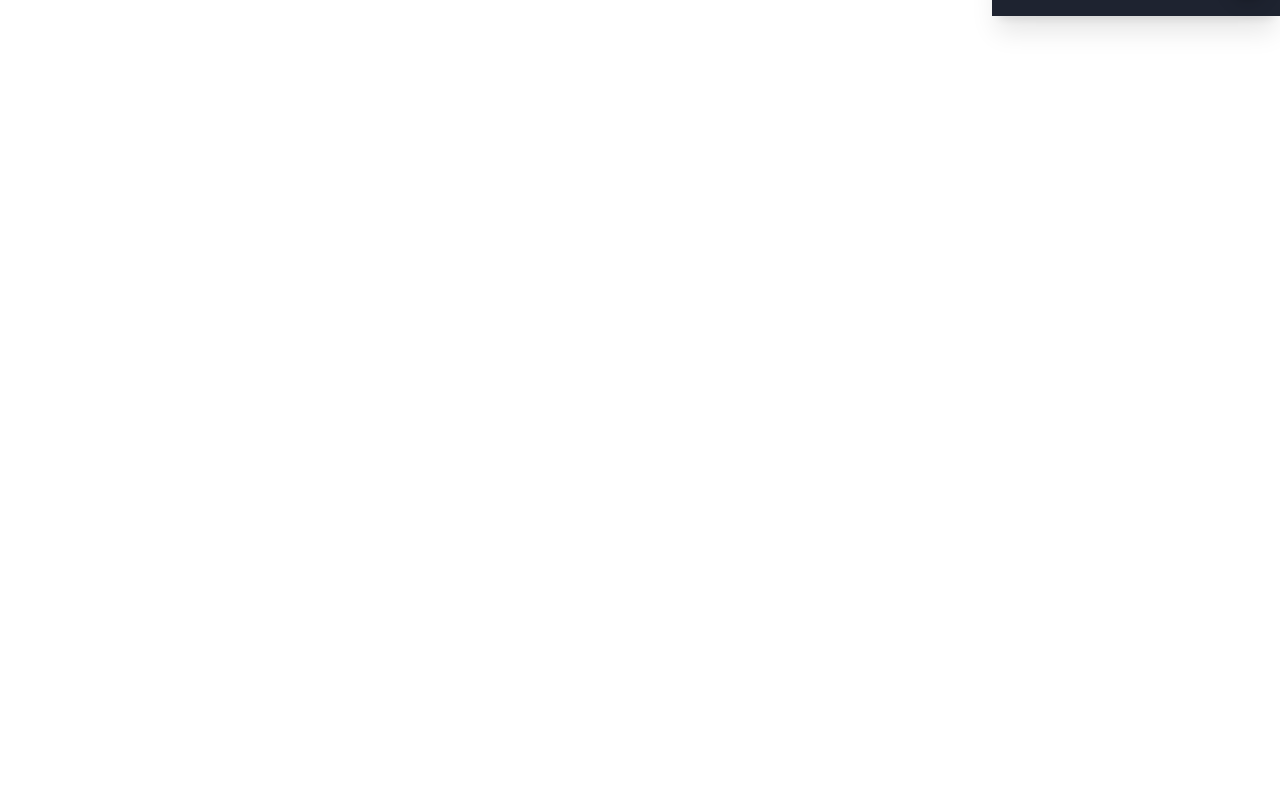
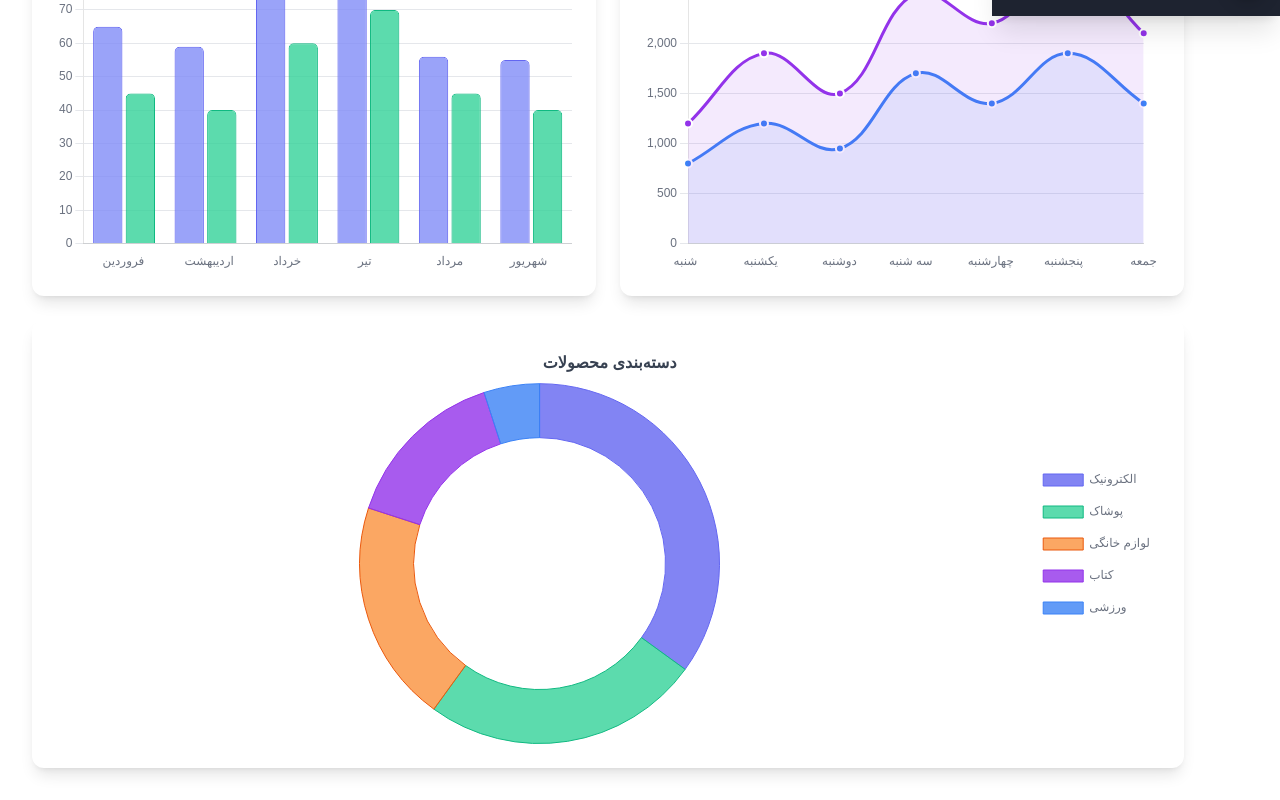
Before and after one commit to Mohammadrafi10/Admin-Panel, a React (Create React App) app: page / in a window 1280 px wide. Shown: the part 784-1584 px from the top of the page. Before the commit the page ends 800 px from the top, so only its background shows below. Built offline with nearby package versions, Linux system fonts and the light colour scheme.

Commit message:
Enhance Content component by integrating BarChart and DoughnutChart; update output.css with new color and margin utility classes for improved layout and responsiveness.

```diff
--- a/public/output.css
+++ b/public/output.css
@@ -43,6 +43,7 @@
     --color-purple-500: oklch(62.7% 0.265 303.9);
     --color-purple-600: oklch(55.8% 0.288 302.321);
     --color-purple-700: oklch(49.6% 0.265 301.924);
+    --color-pink-100: oklch(94.8% 0.028 342.258);
     --color-pink-400: oklch(71.8% 0.202 349.761);
     --color-pink-500: oklch(65.6% 0.241 354.308);
     --color-pink-600: oklch(59.2% 0.249 0.584);
@@ -381,11 +382,17 @@
   .mx-auto {
     margin-inline: auto;
   }
+  .mt-1 {
+    margin-top: calc(var(--spacing) * 1);
+  }
   .mt-6 {
     margin-top: calc(var(--spacing) * 6);
   }
   .mt-8 {
     margin-top: calc(var(--spacing) * 8);
+  }
+  .mt-14 {
+    margin-top: calc(var(--spacing) * 14);
   }
   .mt-16 {
     margin-top: calc(var(--spacing) * 16);
@@ -849,6 +856,9 @@
       background-color: color-mix(in oklab, var(--color-indigo-500) 30%, transparent);
     }
   }
+  .bg-pink-100 {
+    background-color: var(--color-pink-100);
+  }
   .bg-purple-100 {
     background-color: var(--color-purple-100);
   }
@@ -1804,6 +1814,11 @@
   .active\:scale-\[0\.98\] {
     &:active {
       scale: 0.98;
+    }
+  }
+  .sm\:grid-cols-1 {
+    @media (width >= 40rem) {
+      grid-template-columns: repeat(1, minmax(0, 1fr));
     }
   }
   .sm\:px-3 {
@@ -1852,6 +1867,11 @@
       }
     }
   }
+  .lg\:col-span-2 {
+    @media (width >= 64rem) {
+      grid-column: span 2 / span 2;
+    }
+  }
   .lg\:flex {
     @media (width >= 64rem) {
       display: flex;
@@ -1870,6 +1890,11 @@
   .lg\:w-\[55\%\] {
     @media (width >= 64rem) {
       width: 55%;
+    }
+  }
+  .lg\:grid-cols-2 {
+    @media (width >= 64rem) {
+      grid-template-columns: repeat(2, minmax(0, 1fr));
     }
   }
   .lg\:grid-cols-3 {
--- /dev/null
+++ b/src/charts/dashboardCharts/BarChart.js
@@ -0,0 +1,108 @@
+import React from "react";
+import {
+  Chart as ChartJS,
+  CategoryScale,
+  LinearScale,
+  BarElement,
+  Title,
+  Tooltip,
+  Legend,
+} from "chart.js";
+import { Bar } from "react-chartjs-2";
+
+ChartJS.register(
+  CategoryScale,
+  LinearScale,
+  BarElement,
+  Title,
+  Tooltip,
+  Legend
+);
+
+const options = {
+  responsive: true,
+  maintainAspectRatio: false,
+  plugins: {
+    legend: {
+      position: "top",
+      labels: {
+        font: {
+          size: 12,
+          family: "'Vazirmatn', sans-serif",
+        },
+        color: "#6B7280",
+      },
+    },
+    title: {
+      display: true,
+      text: "Monthly Sales Overview",
+      font: {
+        size: 16,
+        family: "'Vazirmatn', sans-serif",
+        weight: "bold",
+      },
+      color: "#374151",
+    },
+  },
+  scales: {
+    y: {
+      beginAtZero: true,
+      grid: {
+        color: "#E5E7EB",
+      },
+      ticks: {
+        font: {
+          family: "'Vazirmatn', sans-serif",
+        },
+        color: "#6B7280",
+      },
+    },
+    x: {
+      grid: {
+        display: false,
+      },
+      ticks: {
+        font: {
+          family: "'Vazirmatn', sans-serif",
+        },
+        color: "#6B7280",
+      },
+    },
+  },
+};
+
+const data = {
+  labels: ["فروردین", "اردیبهشت", "خرداد", "تیر", "مرداد", "شهریور"],
+  datasets: [
+    {
+      label: "فروش محصولات",
+      data: [65, 59, 80, 81, 56, 55],
+      backgroundColor: "rgba(129, 140, 248, 0.8)",
+      borderColor: "rgb(99, 102, 241)",
+      borderWidth: 1,
+      borderRadius: 5,
+      hoverBackgroundColor: "rgb(99, 102, 241)",
+    },
+    {
+      label: "سود خالص",
+      data: [45, 40, 60, 70, 45, 40],
+      backgroundColor: "rgba(52, 211, 153, 0.8)",
+      borderColor: "rgb(16, 185, 129)",
+      borderWidth: 1,
+      borderRadius: 5,
+      hoverBackgroundColor: "rgb(16, 185, 129)",
+    },
+  ],
+};
+
+function BarChart() {
+  return (
+    <div className="bg-white dark:bg-gray-800 p-6 rounded-xl shadow-lg">
+      <div className="h-[400px]">
+        <Bar options={options} data={data} />
+      </div>
+    </div>
+  );
+}
+
+export default BarChart;
--- /dev/null
+++ b/src/charts/dashboardCharts/DoughnutChart.js
@@ -0,0 +1,71 @@
+import React from "react";
+import { Chart as ChartJS, ArcElement, Tooltip, Legend } from "chart.js";
+import { Doughnut } from "react-chartjs-2";
+
+ChartJS.register(ArcElement, Tooltip, Legend);
+
+const options = {
+  responsive: true,
+  maintainAspectRatio: false,
+  plugins: {
+    legend: {
+      position: "right",
+      labels: {
+        font: {
+          size: 12,
+          family: "'Vazirmatn', sans-serif",
+        },
+        color: "#6B7280",
+        padding: 20,
+      },
+    },
+    title: {
+      display: true,
+      text: "دسته‌بندی محصولات",
+      font: {
+        size: 16,
+        family: "'Vazirmatn', sans-serif",
+        weight: "bold",
+      },
+      color: "#374151",
+    },
+  },
+  cutout: "70%",
+};
+
+const data = {
+  labels: ["الکترونیک", "پوشاک", "لوازم خانگی", "کتاب", "ورزشی"],
+  datasets: [
+    {
+      data: [35, 25, 20, 15, 5],
+      backgroundColor: [
+        "rgba(99, 102, 241, 0.8)",
+        "rgba(52, 211, 153, 0.8)",
+        "rgba(251, 146, 60, 0.8)",
+        "rgba(147, 51, 234, 0.8)",
+        "rgba(59, 130, 246, 0.8)",
+      ],
+      borderColor: [
+        "rgb(99, 102, 241)",
+        "rgb(16, 185, 129)",
+        "rgb(234, 88, 12)",
+        "rgb(147, 51, 234)",
+        "rgb(59, 130, 246)",
+      ],
+      borderWidth: 1,
+      hoverOffset: 4,
+    },
+  ],
+};
+
+function DoughnutChart() {
+  return (
+    <div className="bg-white dark:bg-gray-800 p-6 rounded-xl shadow-lg">
+      <div className="h-[400px]">
+        <Doughnut options={options} data={data} />
+      </div>
+    </div>
+  );
+}
+
+export default DoughnutChart;
--- /dev/null
+++ b/src/charts/dashboardCharts/LineChart.js
@@ -0,0 +1,128 @@
+import React from "react";
+import {
+  Chart as ChartJS,
+  CategoryScale,
+  LinearScale,
+  PointElement,
+  LineElement,
+  Title,
+  Tooltip,
+  Legend,
+  Filler,
+} from "chart.js";
+import { Line } from "react-chartjs-2";
+
+ChartJS.register(
+  CategoryScale,
+  LinearScale,
+  PointElement,
+  LineElement,
+  Title,
+  Tooltip,
+  Legend,
+  Filler
+);
+
+const options = {
+  responsive: true,
+  maintainAspectRatio: false,
+  plugins: {
+    legend: {
+      position: "top",
+      labels: {
+        font: {
+          size: 12,
+          family: "'Vazirmatn', sans-serif",
+        },
+        color: "#6B7280",
+      },
+    },
+    title: {
+      display: true,
+      text: "بازدید کنندگان وبسایت",
+      font: {
+        size: 16,
+        family: "'Vazirmatn', sans-serif",
+        weight: "bold",
+      },
+      color: "#374151",
+    },
+  },
+  scales: {
+    y: {
+      beginAtZero: true,
+      grid: {
+        color: "#E5E7EB",
+      },
+      ticks: {
+        font: {
+          family: "'Vazirmatn', sans-serif",
+        },
+        color: "#6B7280",
+      },
+    },
+    x: {
+      grid: {
+        display: false,
+      },
+      ticks: {
+        font: {
+          family: "'Vazirmatn', sans-serif",
+        },
+        color: "#6B7280",
+      },
+    },
+  },
+};
+
+const data = {
+  labels: [
+    "شنبه",
+    "یکشنبه",
+    "دوشنبه",
+    "سه شنبه",
+    "چهارشنبه",
+    "پنجشنبه",
+    "جمعه",
+  ],
+  datasets: [
+    {
+      label: "بازدید کنندگان",
+      data: [1200, 1900, 1500, 2500, 2200, 2800, 2100],
+      borderColor: "rgb(147, 51, 234)",
+      backgroundColor: "rgba(147, 51, 234, 0.1)",
+      tension: 0.4,
+      fill: true,
+      pointBackgroundColor: "rgb(147, 51, 234)",
+      pointBorderColor: "#fff",
+      pointBorderWidth: 2,
+      pointRadius: 4,
+      pointHoverRadius: 6,
+    },
+    {
+      label: "کاربران فعال",
+      data: [800, 1200, 950, 1700, 1400, 1900, 1400],
+      borderColor: "rgb(59, 130, 246)",
+      backgroundColor: "rgba(59, 130, 246, 0.1)",
+      tension: 0.4,
+      fill: true,
+      pointBackgroundColor: "rgb(59, 130, 246)",
+      pointBorderColor: "#fff",
+      pointBorderWidth: 2,
+      pointRadius: 4,
+      pointHoverRadius: 6,
+    },
+  ],
+};
+
+function LineChart() {
+  return (
+    <div className="bg-white dark:bg-gray-800 p-6 rounded-xl shadow-lg">
+      <div className="h-[400px]">
+        <Line options={options} data={data} />
+      </div>
+    </div>
+  );
+}
+
+export default LineChart;
--- /dev/null
+++ b/src/charts/dashboardCharts/index.js
@@ -0,0 +1,3 @@
+export { default as BarChart } from "./BarChart";
+export { default as LineChart } from "./LineChart";
+export { default as DoughnutChart } from "./DoughnutChart";
--- a/src/components/content/content.js
+++ b/src/components/content/content.js
@@ -1,7 +1,13 @@
+import React from "react";
 import Navbar from "../../components/navbar/navbar";
 import Sidebar from "../../components/sidebar/sidebar";
 import Cards from "../cards/cards";
-import LineChart from "../../charts/linecharts/linecharts";
+import {
+  BarChart,
+  LineChart,
+  DoughnutChart,
+} from "../../charts/dashboardCharts";
+
 function Content() {
   let cardData = [
     {
@@ -44,12 +50,28 @@ function Content() {
               <Cards key={card.id} {...card} />
             ))}
           </div>
-          <div className="charts">
-          {/* <LineChart/> */}
+          <div className="p-4 mt-14">
+            <div className="grid grid-cols-1 lg:grid-cols-2 gap-6 dark:text-white">
+              {/* Bar Chart */}
+              <div className="w-full">
+                <BarChart />
+              </div>
+
+              {/* Line Chart */}
+              <div className="w-full">
+                <LineChart />
+              </div>
+
+              {/* Doughnut Chart */}
+              <div className="w-full lg:col-span-2">
+                <DoughnutChart />
+              </div>
+            </div>
           </div>
         </main>
       </div>
     </div>
   );
 }
+
 export default Content;
```
